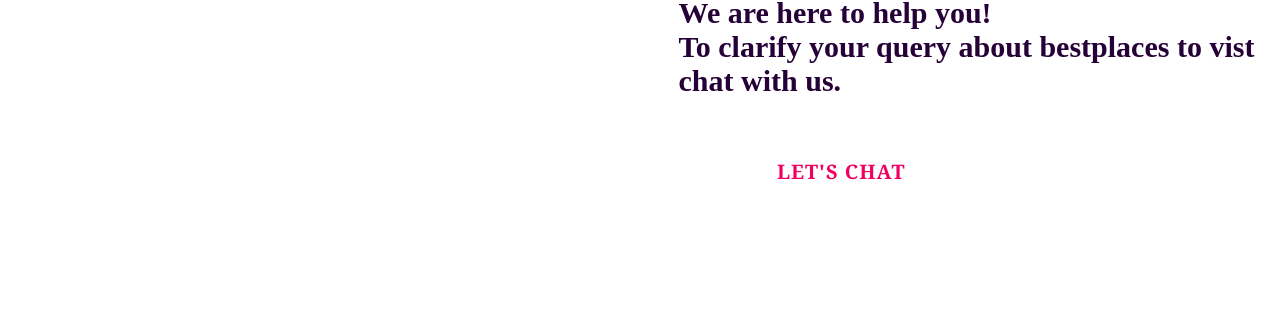
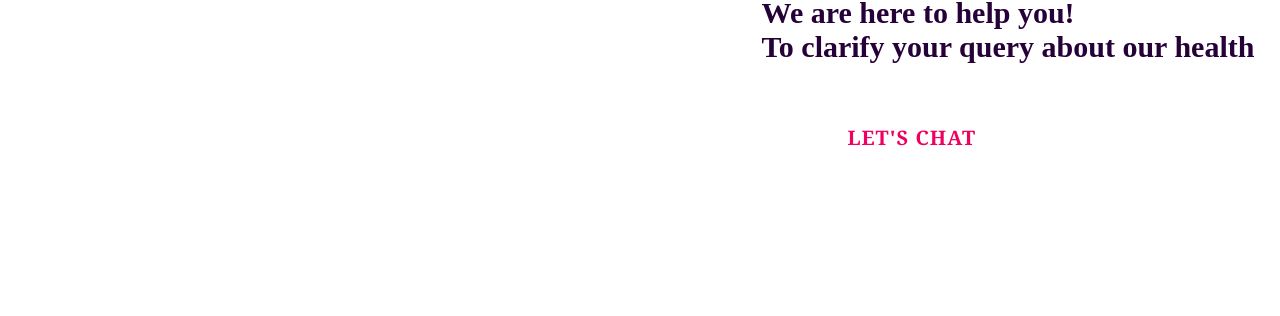
Before and after one commit to Farooq722/Y20_FRT_PROJECT, a plain HTML site: page index.html in a window 1280 px wide. Shown: the part 484-800 px from the top of the page. Drawn offline with Linux system fonts and the light colour scheme.

Commit message:
Update index.html

```diff
--- a/index.html
+++ b/index.html
@@ -4,7 +4,7 @@
       <meta charset="UTF-8">
       <meta http-equiv="X-UA-Compatible" content="IE=edge">
       <meta name="viewport" content="width=device-width, initial-scale=1.0">
-      <title>Travelling world</title>
+      <title>Farooq Clinc</title>
       <link rel="stylesheet" href="style.css">
 <body>
       <header>
@@ -30,7 +30,7 @@
       <div class="main-content">
       <H1 class="top">ASK US<H1>
       <h2>We are here to help you! <br>
-      To clarify your query about bestplaces to vist<br>chat with us.</h2> <br>
+      To clarify your query about our health</h2> <br>
       <button class="btn"><a href="https://web.powerva.microsoft.com/environments/Default-808cc83e-a546-47e7-a03f-73a1ebba24f3/bots/new_bot_cf6f0d3835de48969241629df99450a0/webchat"  target="blank">Let's Chat</a></button>
             </div>
 </body>
```
